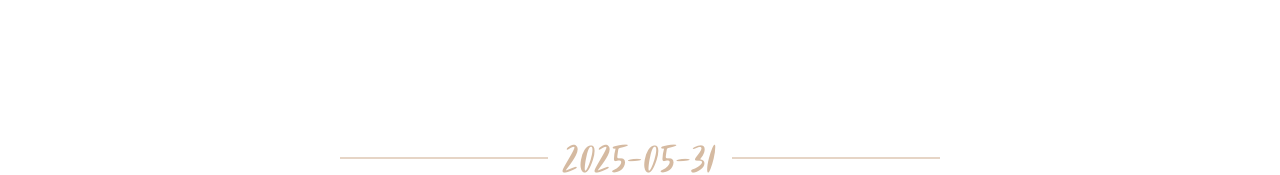
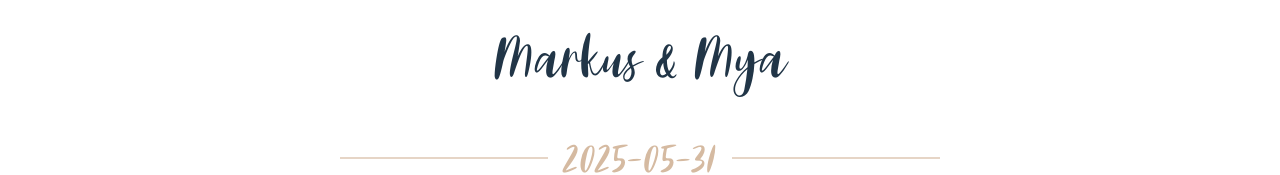
Before and after one commit to Jyrgen1994/Br-llop, a React (Vite) app: page / in a window 1280 px wide. Shown: the top 175 px of the page. Built offline with nearby package versions, Linux system fonts and the light colour scheme.

Commit message:
Font fix 9

```diff
--- a/src/components/Header.tsx
+++ b/src/components/Header.tsx
@@ -18,12 +18,11 @@ const Header = () => {
         fontWeight="bold"
         fontFamily="adelio"
         userSelect="none" // prevents text selection
-        color="transparent"
+        color="brand.navy"
         display="block" // Ensure block display
         width="100%" // Full width
         textAlign={"center"}
         sx={{
-          WebkitTextFillColor: "transparent", // Force text color on webkit
           textRendering: "optimizeLegibility", // Improve text rendering
           WebkitFontSmoothing: "antialiased", // Better font smoothing
           MozOsxFontSmoothing: "grayscale"
```
